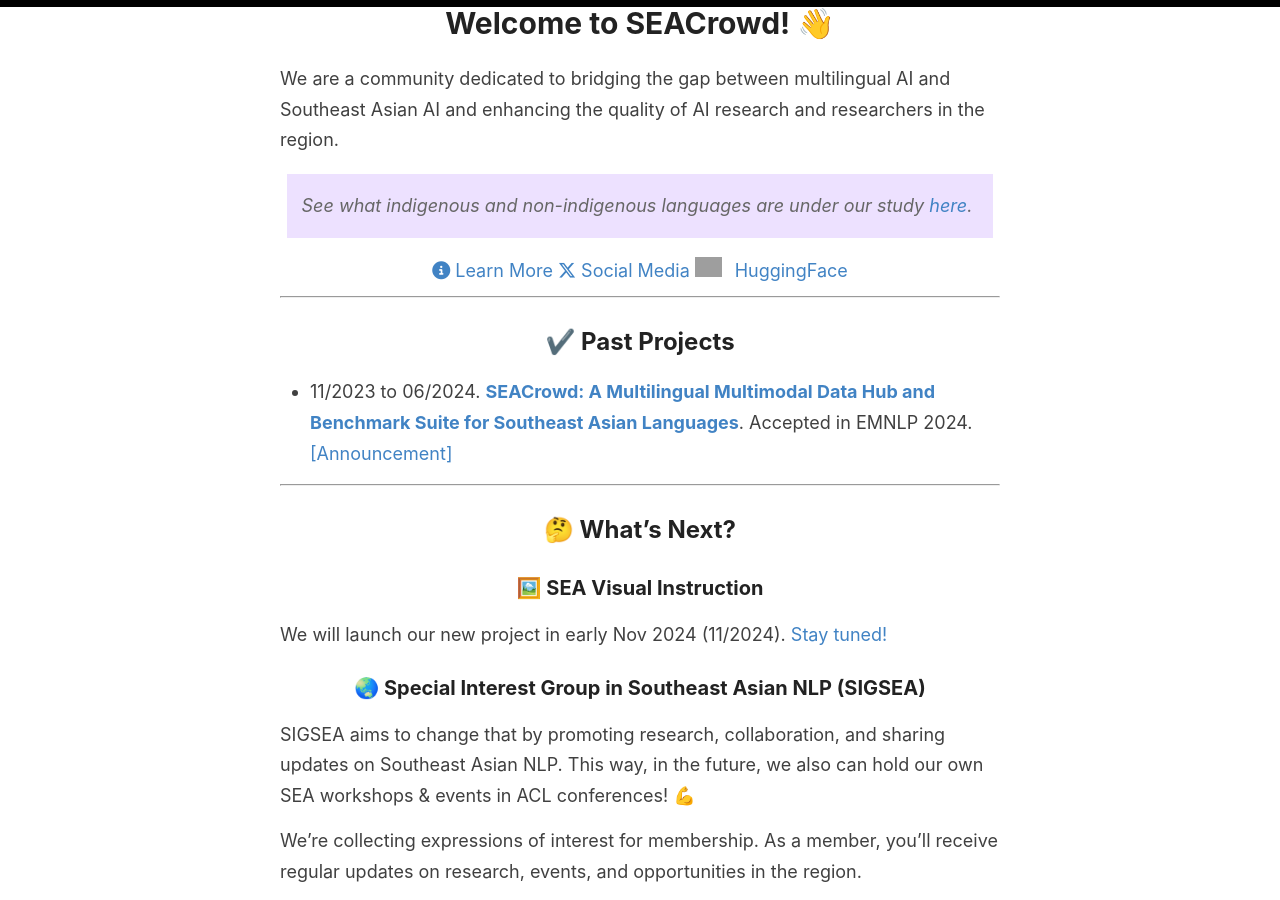
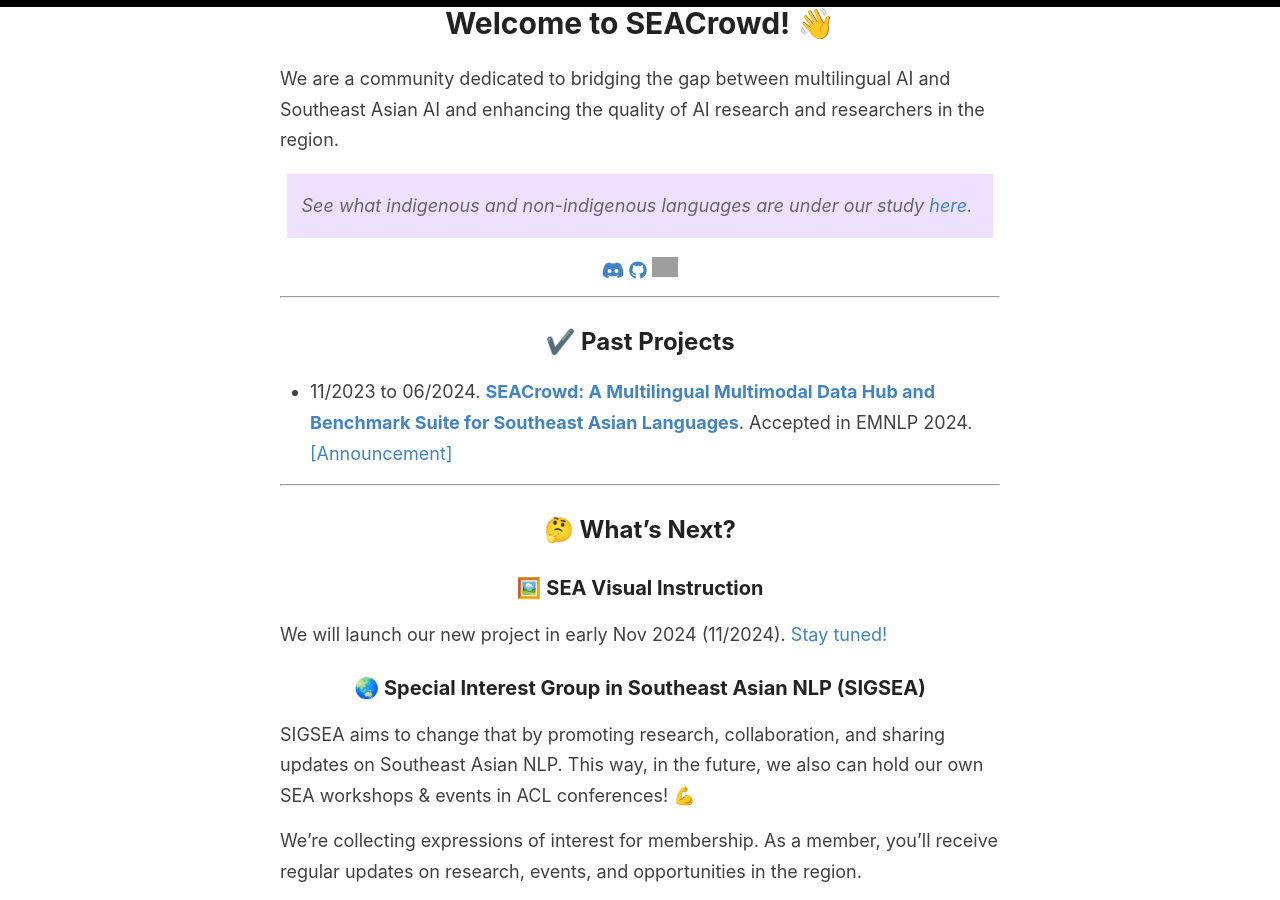
Before and after one commit to amitmerchant1990/reverie, a Jekyll site: the page built from index.html, in a window 1280 px wide and 900 px high, scrolled down 708 px. Built offline with Jekyll 4.4.1, drawn with Linux system fonts in a browser that asks for light colours; nearby versions of some CDN libraries; the list of posts is cut into pages by our own code; grey boxes are pictures that could not be loaded.

Commit message:
Update welcome.md

```diff
--- a/_includes/welcome.md
+++ b/_includes/welcome.md
@@ -8,14 +8,14 @@
 
 <div align="center">
   <div class="btn-group" role="group" aria-label="Button group">
-      <a href="#" class="btn btn-primary">
-          <i class="fas fa-info-circle"></i> Learn More
+      <a href="https://discord.gg/XXRHFuvkTA" class="btn btn-primary">
+          <i class="fa-brands fa-discord"></i>
       </a>
-      <a href="#" class="btn btn-primary">
-          <i class="fab fa-x-twitter"></i> Social Media
+      <a href="https://github.com/SEACrowd" class="btn btn-primary">
+          <i class="fa-brands fa-github"></i>
       </a>
-      <a href="#" class="btn btn-primary">
-          <img src="https://huggingface.co/front/assets/huggingface_logo-noborder.svg" alt="Hugging Face" style="height: 20px; margin-right: 8px;"> HuggingFace
+      <a href="https://huggingface.co/SEACrowd" class="btn btn-primary">
+          <img src="https://huggingface.co/front/assets/huggingface_logo-noborder.svg" alt="HuggingFace" style="height: 20px;">
       </a>
   </div>
 </div>
```
